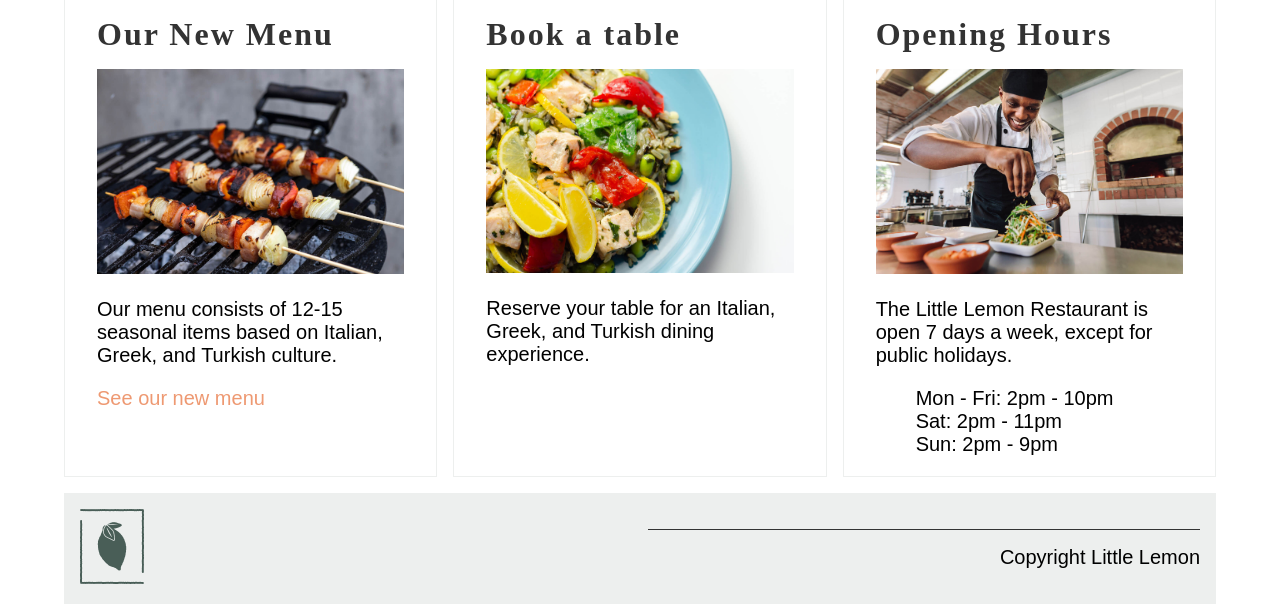
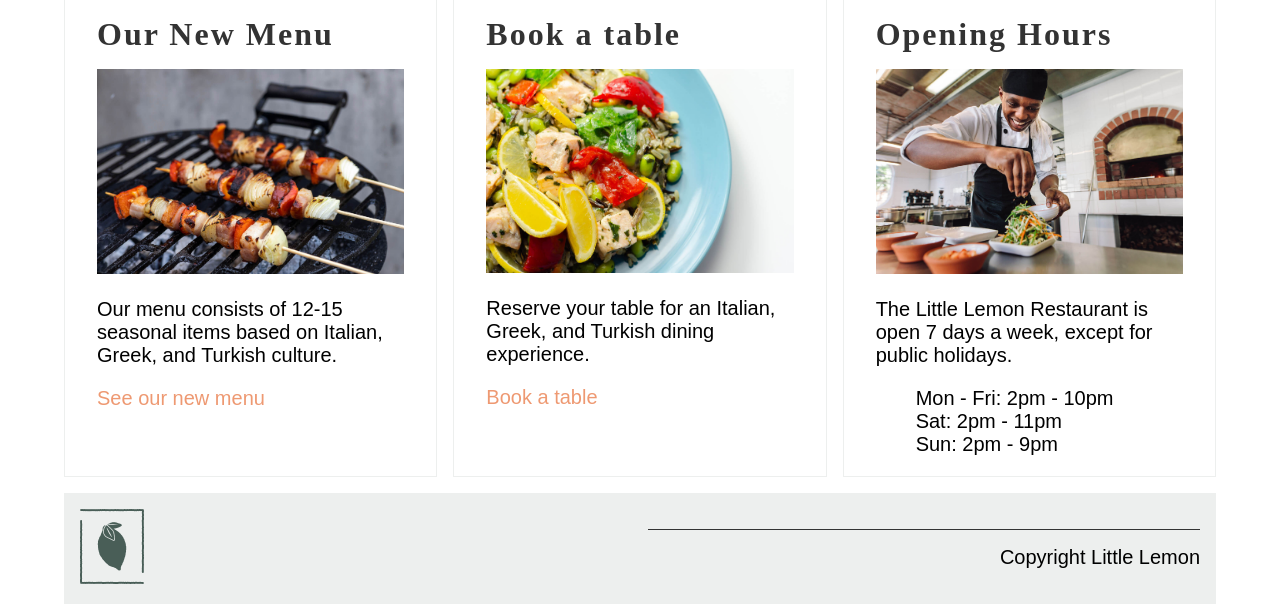
Before and after one commit to AlmazBerhe/LittleLemonFullStack, a Django app: template LittleLemonFS/templates/index.html in a window 1280 px wide. Shown: the part 477-1081 px from the top of the page. Run offline with Django 5.2, Linux system fonts and the light colour scheme; the template is opened without the code that fills it, so the values that code supplies are empty.

Commit message:
added a link for booking

```diff
--- a/LittleLemonFS/templates/index.html
+++ b/LittleLemonFS/templates/index.html
@@ -29,7 +29,7 @@
             Reserve your table for an Italian, Greek, and Turkish dining experience.
         </p>
         <p>
-            <!-- Add code here for book  -->
+        <a href="{% url 'book' %}"> Book a table </a>
         </p>
     </article>
     <article>
```
